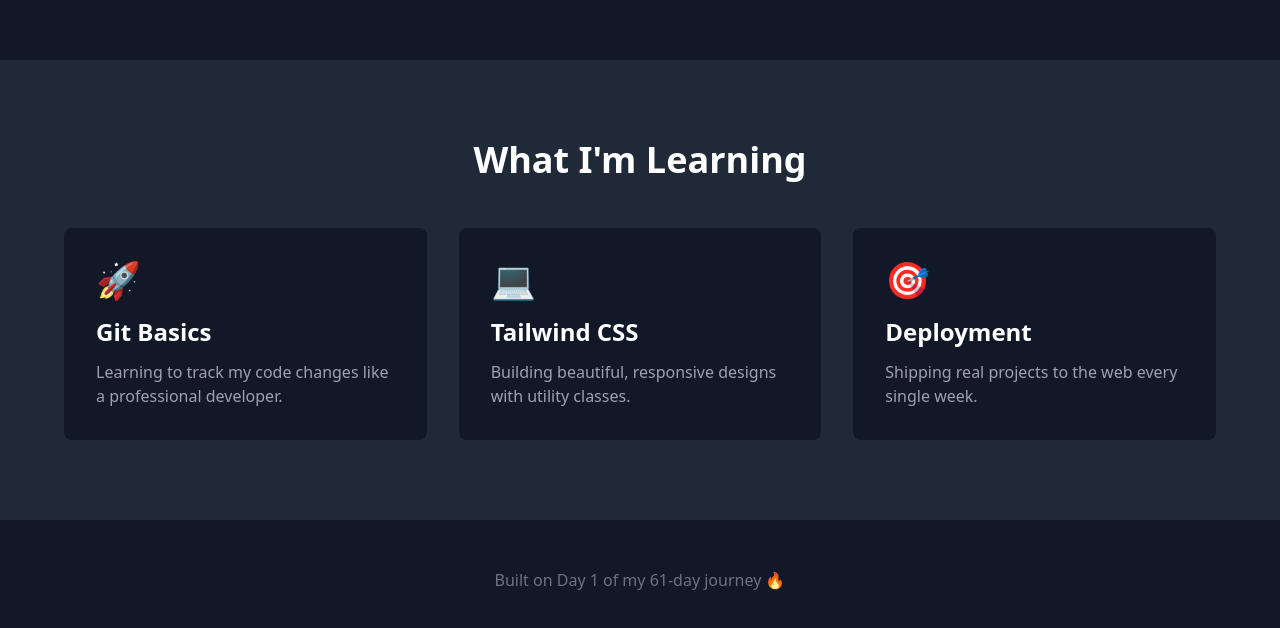
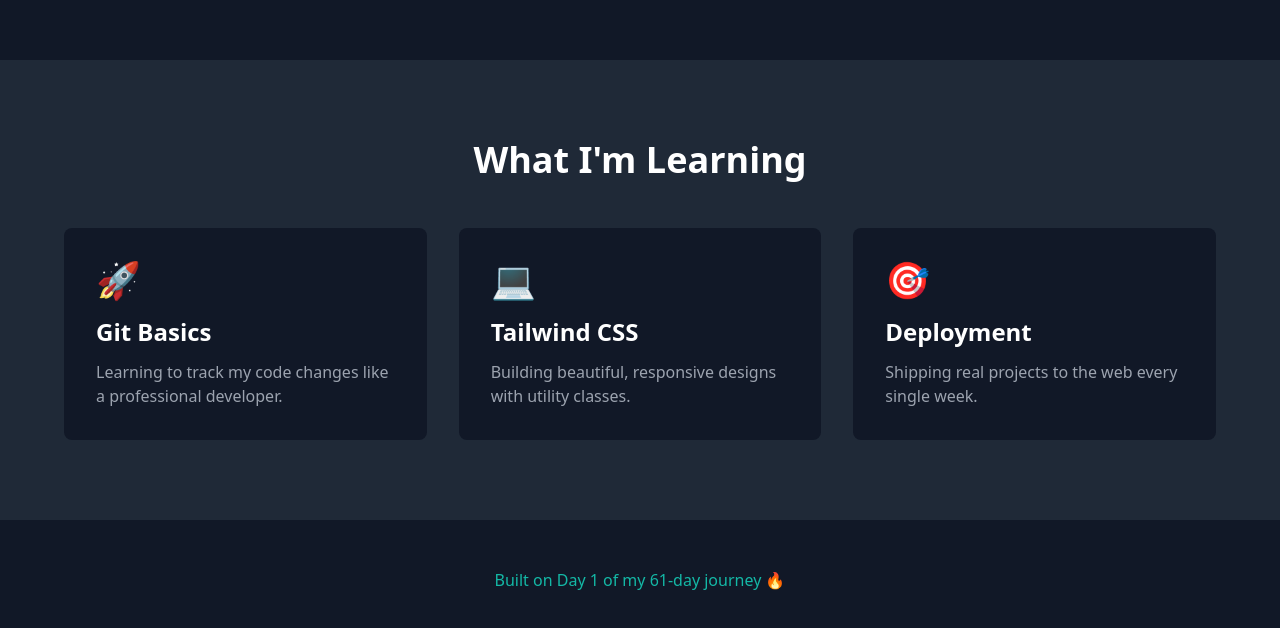
Before and after one commit to 99-dn/my-first-git-project, a plain HTML site: page index.html in a window 1280 px wide. Shown: the part 820-1448 px from the top of the page. Drawn offline with nearby package versions, Linux system fonts and the light colour scheme.

Commit message:
Add footer styling

```diff
--- a/index.html
+++ b/index.html
@@ -69,7 +69,7 @@
     </section>
 
     <!-- Footer -->
-    <footer class="py-12 text-center text-gray-500">
+    <footer class="py-12 text-center text-teal-500">
       <p>Built on Day 1 of my 61-day journey 🔥</p>
     </footer>
   </body>
```
